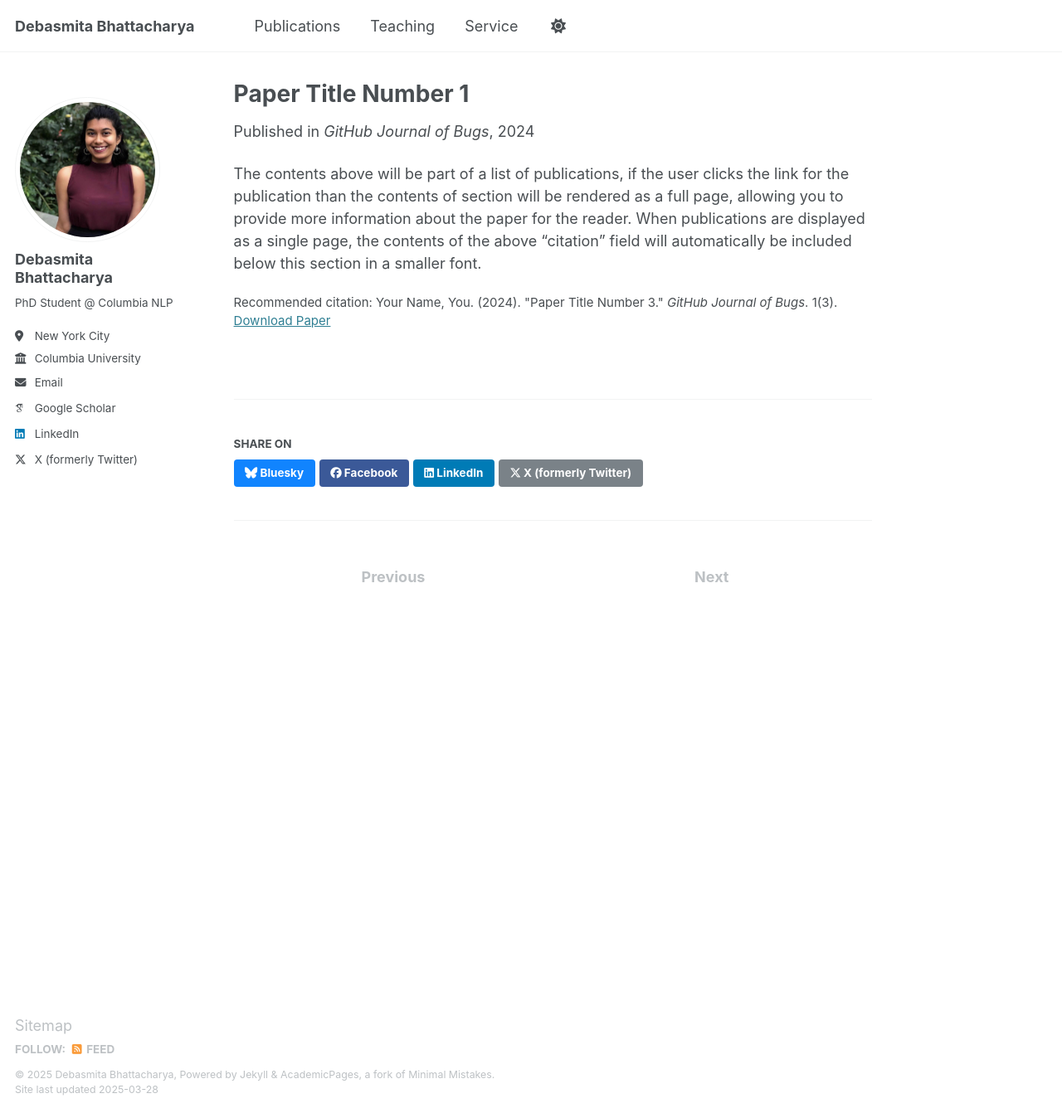
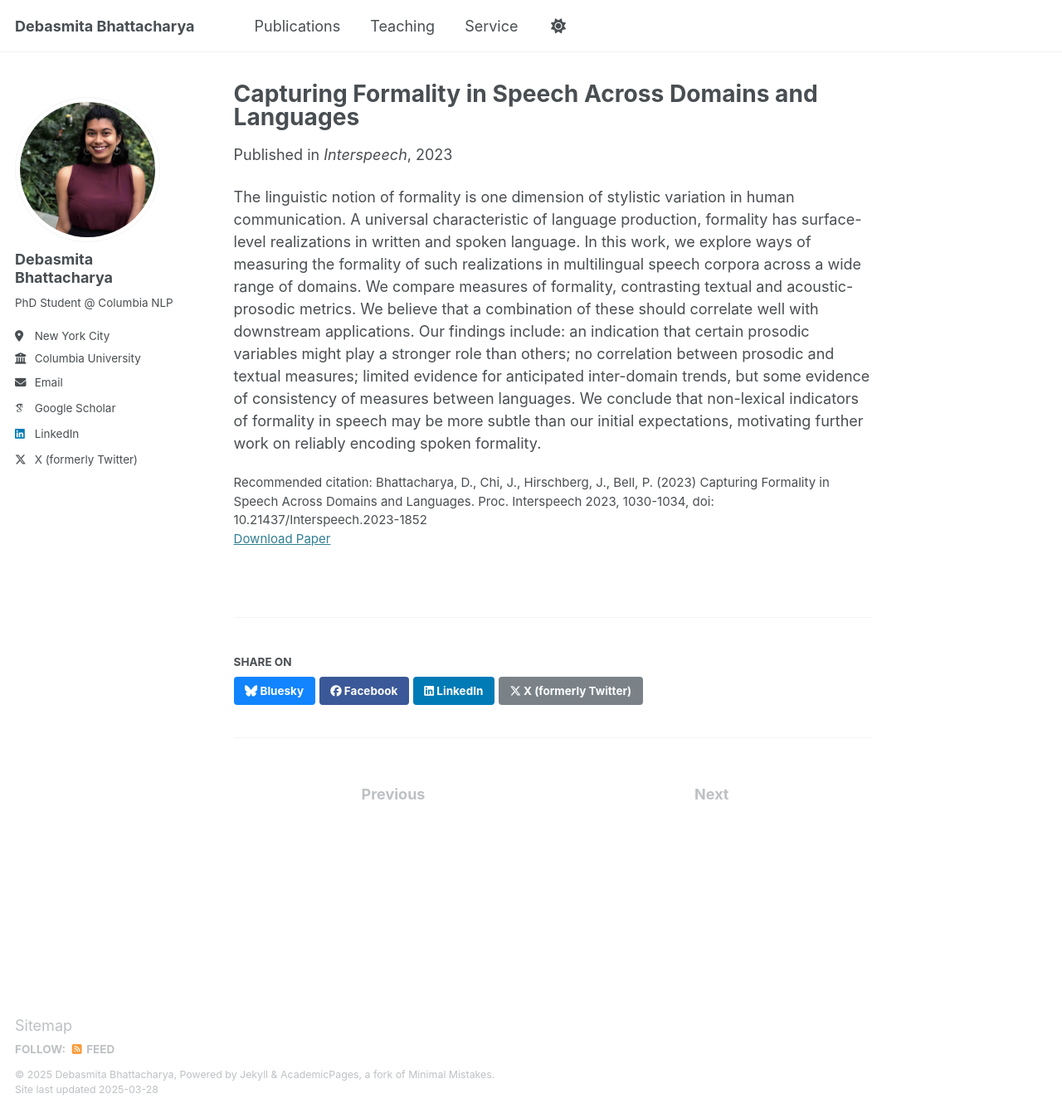
Before and after one commit to debasmita-b/debasmita-b.github.io, a Jekyll site: the page built from _publications/2024-02-17-paper-title-number-1.md, in a window 1280 px wide and 1342 px high. Shown: the whole window at 83% size. Built offline with Jekyll 4.4.1, drawn with Linux system fonts in a browser that asks for light colours; some web fonts are replaced.

Commit message:
Update 2024-02-17-paper-title-number-1.md

```diff
--- a/_publications/2024-02-17-paper-title-number-1.md
+++ b/_publications/2024-02-17-paper-title-number-1.md
@@ -1,13 +1,13 @@
 ---
-title: "Paper Title Number 1"
+title: "Capturing Formality in Speech Across Domains and Languages"
 collection: publications
 category: conferences
-permalink: /publication/2024-02-17-paper-title-number-1
-excerpt: 'This paper is about fixing template issue #693.'
-date: 2024-02-17
-venue: 'GitHub Journal of Bugs'
-paperurl: 'http://academicpages.github.io/files/paper3.pdf'
-citation: 'Your Name, You. (2024). &quot;Paper Title Number 3.&quot; <i>GitHub Journal of Bugs</i>. 1(3).'
+permalink: /publications/formality
+excerpt: 'This paper explores how to encode and measure formality in speech.'
+date: 2023-08-20
+venue: 'Interspeech'
+paperurl: 'https://www.isca-archive.org/interspeech_2023/bhattacharya23_interspeech.pdf'
+citation: 'Bhattacharya, D., Chi, J., Hirschberg, J., Bell, P. (2023) Capturing Formality in Speech Across Domains and Languages. Proc. Interspeech 2023, 1030-1034, doi: 10.21437/Interspeech.2023-1852'
 ---
 
-The contents above will be part of a list of publications, if the user clicks the link for the publication than the contents of section will be rendered as a full page, allowing you to provide more information about the paper for the reader. When publications are displayed as a single page, the contents of the above "citation" field will automatically be included below this section in a smaller font.
+The linguistic notion of formality is one dimension of stylistic variation in human communication. A universal characteristic of language production, formality has surface-level realizations in written and spoken language. In this work, we explore ways of measuring the formality of such realizations in multilingual speech corpora across a wide range of domains. We compare measures of formality, contrasting textual and acoustic-prosodic metrics. We believe that a combination of these should correlate well with downstream applications. Our findings include: an indication that certain prosodic variables might play a stronger role than others; no correlation between prosodic and textual measures; limited evidence for anticipated inter-domain trends, but some evidence of consistency of measures between languages. We conclude that non-lexical indicators of formality in speech may be more subtle than our initial expectations, motivating further work on reliably encoding spoken formality.
```
